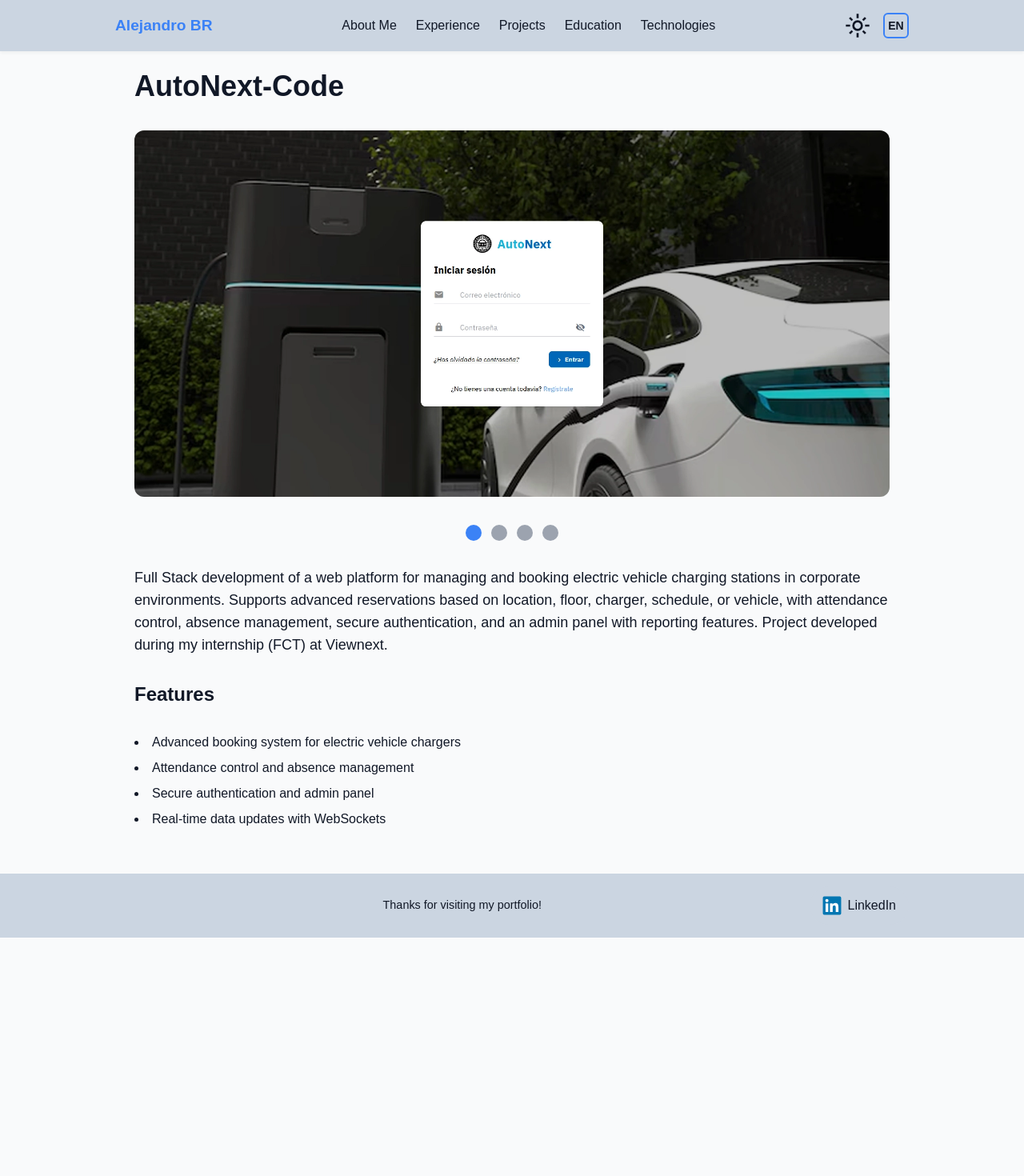
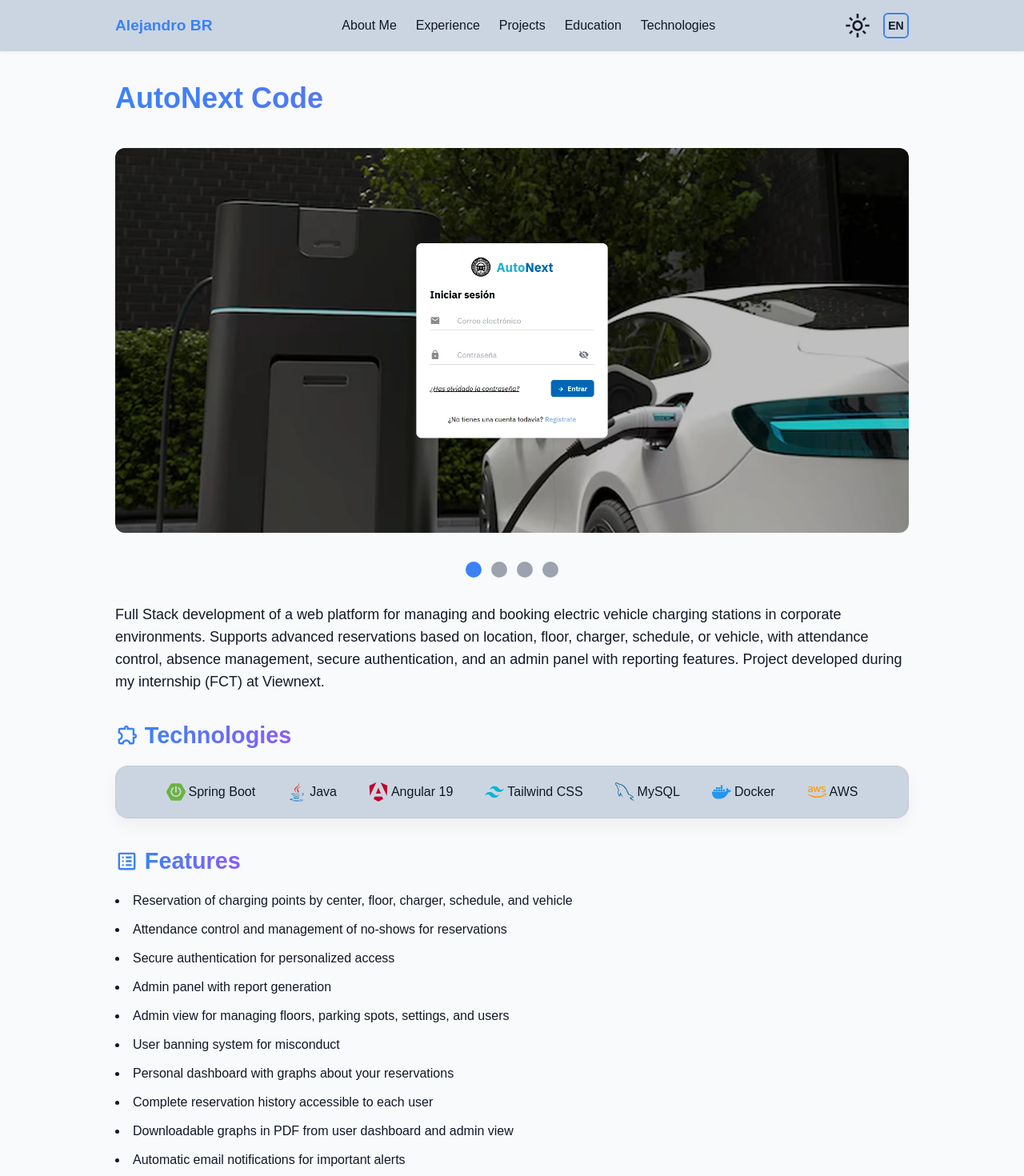
Before and after one commit to Alejandro-BR/Portfolio, a React (Vite) app in the folder portfolio/: page /projects/autonext-code in a window 1280 px wide. Shown: the top 1470 px of the page at 80% size. Before the commit the page ends 1172 px from the top, so only its background shows below. Built offline with nearby package versions, Linux system fonts and the light colour scheme; no server answers; a web font is replaced by a local one.

Commit message:
Technologies and features of the detailed view of projects

```diff
--- a/portfolio/src/data/ProjectData.tsx
+++ b/portfolio/src/data/ProjectData.tsx
@@ -36,7 +36,7 @@ export const useProjectList = (): ProjectCardInterface[] => {
     },
     {
       slug: "autonext-code",
-      title: "AutoNext-Code",
+      title: "AutoNext Code",
       description: t("autoNextCodeDescription"),
       images: [
         "/img/loginAutoNext.webp",
@@ -57,8 +57,8 @@ export const useProjectList = (): ProjectCardInterface[] => {
       features: t("autoNextCodeFeatures", { returnObjects: true }) as string[],
     },
     {
-      slug: "vhypergames",
-      title: "VhyperGames",
+      slug: "vhyper-games",
+      title: "Vhyper Games",
       description: t("vhyperGamesDescription"),
       images: [
         "/img/homeVhyperGames.webp",
@@ -81,11 +81,11 @@ export const useProjectList = (): ProjectCardInterface[] => {
       features: t("vhyperGamesFeatures", { returnObjects: true }) as string[],
     },
     {
-      slug: "webpify-cli",
-      title: "Webpify-cli",
+      slug: "webpify",
+      title: "Webpify",
       description: t("webpifyDescription"),
       images: [
-        "/img/cmd1.webp", ///"/img/cmd2.webp",
+        "/img/cmd1.webp",
         "/img/npm.webp",
       ],
       techs: [
--- a/portfolio/src/i18n/locales/en/translation.json
+++ b/portfolio/src/i18n/locales/en/translation.json
@@ -54,22 +54,53 @@
   "goBackHome": "Return to homepage",
   "viewDetails": "View details",
   "theEnigmaCasinoFeatures": [
-    "Real-time multiplayer with WebSockets",
-    "Casino games: Blackjack, Poker, Roulette, etc.",
-    "Modern design and immersive interface",
-    "Scalable Full Stack architecture"
+    "Online multiplayer platform with classic casino games: Blackjack, Poker, Roulette, and mini games",
+    "Real-time matches between players using WebSockets with direct interaction",
+    "Modern design and immersive user experience, accessible from any device",
+    "Payment system in euros with Stripe (test mode) and Ethereum via MetaMask (Ephemery testnet)",
+    "Simulated chip withdrawals in Ethereum through MetaMask and the Ephemery testnet",
+    "RESTful API",
+    "Complete match history for each user",
+    "Real-time notifications and state management system",
+    "Real-time chat and invitations to play with friends",
+    "Friendship system to connect and manage friends within the platform",
+    "Advanced admin panel for managing users and chip packages",
+    "Special offers on chip packages to encourage purchases",
+    "Auto-expulsion system to promote responsible gaming",
+    "Gachapon with random rewards",
+    "Secret mini-game similar to Google’s Dino game with a custom mascot",
+    "PWA installation for offline use and better mobile experience",
+    "Full deployment on AWS and cloud platforms",
+    "Frontend and backend developed from scratch with complete design in Figma",
+    "Robust multiplayer logic for match and state control",
+    "Test transactions to ensure security without real financial risk"
   ],
   "autoNextCodeFeatures": [
-    "Advanced booking system for electric vehicle chargers",
-    "Attendance control and absence management",
-    "Secure authentication and admin panel",
-    "Real-time data updates with WebSockets"
+    "Reservation of charging points by center, floor, charger, schedule, and vehicle",
+    "Attendance control and management of no-shows for reservations",
+    "Secure authentication for personalized access",
+    "Admin panel with report generation",
+    "Admin view for managing floors, parking spots, settings, and users",
+    "User banning system for misconduct",
+    "Personal dashboard with graphs about your reservations",
+    "Complete reservation history accessible to each user",
+    "Downloadable graphs in PDF from user dashboard and admin view",
+    "Automatic email notifications for important alerts",
+    "Intuitive interface for reservation management in corporate environments",
+    "Personalized management of vehicles associated with each user",
+    "Detailed incident management with classified incident types",
+    "Sanction system for managing and controlling violations"
   ],
   "vhyperGamesFeatures": [
-    "Complete online video game store",
-    "Payment integration with Stripe and MetaMask",
-    "Admin panel for managing products and orders",
-    "AI-powered review analysis"
+    "Integration of payments in euros via Stripe and in Ethereum using MetaMask in the browser",
+    "Advanced admin panel for complete management of products and users",
+    "Implementation of artificial intelligence for analysis and classification of user reviews",
+    "Secure authentication and authorization using JSON Web Tokens (JWT)",
+    "Full development from Figma design to production deployment",
+    "Persistent shopping cart with automatic merging after login",
+    "Smart search bar for video games and in the admin view",
+    "Purchase history",
+    "Email notifications sent automatically after each purchase"
   ],
   "webpifyFeatures": [
     "Command-line tool for converting images to WebP",
--- /dev/null
+++ b/portfolio/src/pages/ProjectDetail.module.css
@@ -0,0 +1,56 @@
+.title {
+  font-size: 2.25rem;
+  font-weight: bold;
+  background: linear-gradient(
+    100deg,
+    var(--color-primary),
+    var(--color-secondary)
+  );
+  -webkit-background-clip: text;
+  -webkit-text-fill-color: transparent;
+  margin-top: 2rem;
+}
+
+.subtitle {
+  font-size: 1.8rem;
+  font-weight: bold;
+  background: linear-gradient(
+    90deg,
+    var(--color-primary),
+    var(--color-secondary)
+  );
+  -webkit-background-clip: text;
+  -webkit-text-fill-color: transparent;
+}
+
+@media (max-width: 1000px) {
+  .title {
+    text-align: center;
+  }
+}
+
+.techContainer {
+  display: flex;
+  flex-wrap: wrap;
+  gap: 1rem;
+  items-align: center;
+  justify-content: center;
+}
+
+.techCard {
+  background-color: var(--color-surface);
+  border-radius: 1rem;
+  padding: 1rem;
+  box-shadow: 0 8px 20px rgba(0, 0, 0, 0.05);
+  border: 1px solid rgba(0, 0, 0, 0.05);
+}
+
+.techName {
+  display: none;
+}
+
+@media (min-width: 768px) {
+  .techName {
+    display: inline;
+  }
+}
--- a/portfolio/src/pages/ProjectDetail.tsx
+++ b/portfolio/src/pages/ProjectDetail.tsx
@@ -3,6 +3,7 @@ import { useProjectList } from "../data/ProjectData";
 import { useState, useCallback, useEffect } from "react";
 import useEmblaCarousel from "embla-carousel-react";
 import { useTranslation } from "react-i18next";
+import styles from "./ProjectDetail.module.css";
 
 const ProjectDetail = () => {
   const { slug } = useParams();
@@ -45,17 +46,11 @@ const ProjectDetail = () => {
 
   if (!project) return null;
   return (
-    <section className="max-w-5xl mx-auto p-6 flex flex-col gap-8">
-      <h1 className="text-4xl font-bold text-center md:text-left">
-        {project.title}
-      </h1>
-
+    <section className="flex flex-col gap-8">
+      <h1 className={styles.title}>{project.title}</h1>
       {project.images && project.images.length > 0 && (
         <>
-          <div
-            className="overflow-hidden rounded-xl w-full"
-            ref={emblaRef}
-          >
+          <div className="overflow-hidden rounded-xl w-full" ref={emblaRef}>
             <div className="flex">
               {project.images.map((img, idx) => (
                 <div
@@ -90,20 +85,55 @@ const ProjectDetail = () => {
 
       <p className="text-lg">{project.description}</p>
 
+      {project.techs && project.techs.length > 0 && (
+        <div className="flex flex-col gap-4">
+          <div className="flex items-center gap-2">
+            <img
+              src={"/svg/extension.svg"}
+              alt="Tech"
+              className="w-[1.8rem] h-[1.8rem]"
+            />
+            <h2 className={styles.subtitle}>{t("technologies")}</h2>
+          </div>
+
+          <div className={`${styles.techCard} ${styles.techContainer}`}>
+            {project.techs.map((tech, idx) => (
+              <div
+                key={idx}
+                className="flex items-center text-center justify-center gap-1 px-3 py-1"
+                title={tech.name}
+              >
+                <img
+                  src={tech.icon}
+                  alt={tech.name}
+                  className="w-8 h-8 md:w-6 md:h-6 object-contain"
+                />
+                <span className={styles.techName}>{tech.name}</span>
+              </div>
+            ))}
+          </div>
+        </div>
+      )}
+
       {project.features && project.features.length > 0 && (
-        <>
-          <h2 className="text-2xl font-semibold">{t("features")}</h2>
-          <ul className="list-disc list-inside space-y-2">
+        <div className="flex flex-col gap-4">
+          <div className="flex items-center gap-2">
+            <img
+              src={"/svg/list_alt.svg"}
+              alt="List"
+              className="w-[1.8rem] h-[1.8rem]"
+            />
+            <h2 className={styles.subtitle}> {t("features")}</h2>
+          </div>
+          <ul className="list-disc list-inside space-y-3">
             {project.features.map((feat, idx) => (
               <li key={idx}>{feat}</li>
             ))}
           </ul>
-        </>
+        </div>
       )}
 
-      {project.extraInfo && (
-        <p className="text-base">{project.extraInfo}</p>
-      )}
+      {project.extraInfo && <p className="text-base">{project.extraInfo}</p>}
     </section>
   );
 };
```
Also changed, not shown: portfolio/src/i18n/locales/es/translation.json (+43 -12 lines), portfolio/public/svg/list_alt.svg (added).
